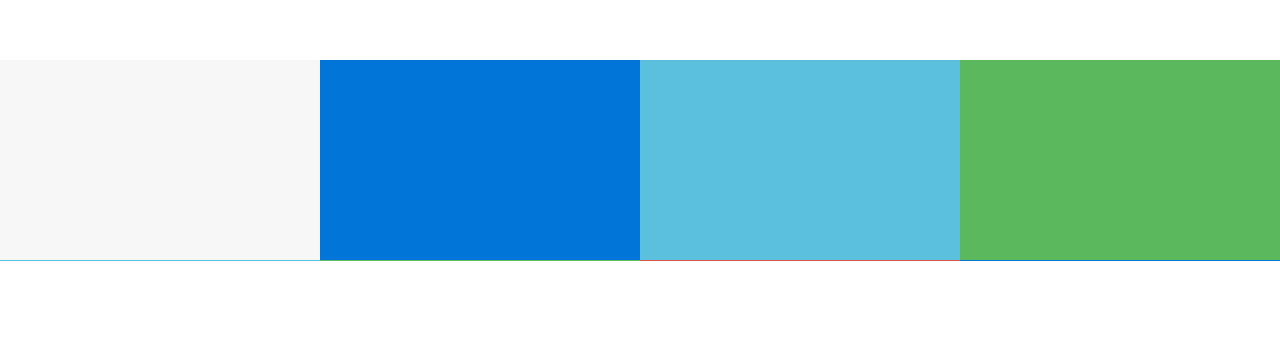
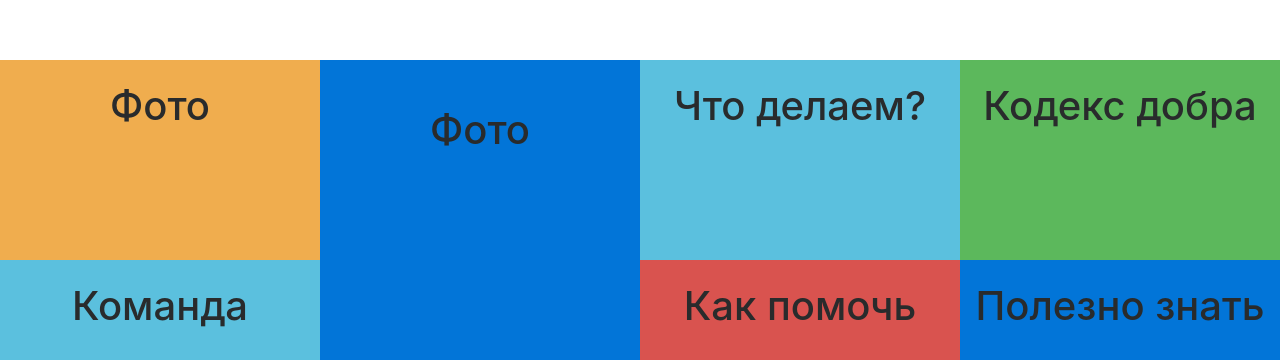
Before and after one commit to forjos/Orden-Dobra, a plain HTML site: page index.html in a window 1280 px wide. Shown: the part 1233-1593 px from the top of the page. Before the commit the page ends 1494 px from the top, so only its background shows below. Drawn offline with nearby package versions, Linux system fonts and the light colour scheme.

Commit message:
Commit from Pingendo

```diff
--- a/index.html
+++ b/index.html
@@ -42,16 +42,30 @@
         </div>
       </div>
       <div class="row h-25">
-        <div class="col-md-3 bg-faded"></div>
-        <div class="col-md-3 bg-primary"></div>
-        <div class="col-md-3 bg-info"></div>
-        <div class="col-md-3 bg-success"></div>
+        <div class="col-md-3 bg-warning">
+          <h1 class="text-center py-4">Фото</h1>
+        </div>
+        <div class="col-md-3 bg-primary">
+          <h1 class="text-center py-5">Фото</h1>
+        </div>
+        <div class="col-md-3 bg-info">
+          <h1 class="text-center py-4">Что делаем?</h1>
+        </div>
+        <div class="col-md-3 bg-success">
+          <h1 class="text-center py-4">Кодекс добра</h1>
+        </div>
       </div>
       <div class="row">
-        <div class="col-md-3 h-25 bg-info"></div>
-        <div class="col-md-3 bg-success"></div>
-        <div class="col-md-3 bg-danger"></div>
+        <div class="col-md-3 h-25 bg-info">
+          <h1 class="text-center py-4">Команда</h1>
+        </div>
         <div class="col-md-3 bg-primary"></div>
+        <div class="col-md-3 bg-danger">
+          <h1 class="text-center py-4">Как помочь</h1>
+        </div>
+        <div class="col-md-3 bg-primary">
+          <h1 class="text-center py-4">Полезно знать</h1>
+        </div>
       </div>
     </div>
   </div>
```
